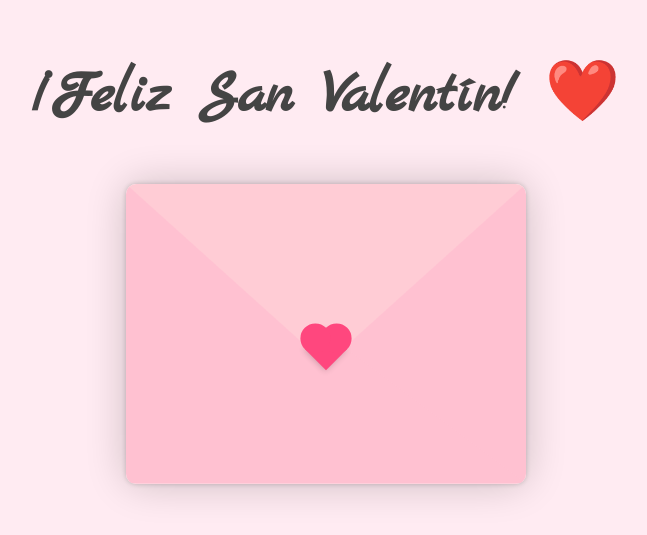
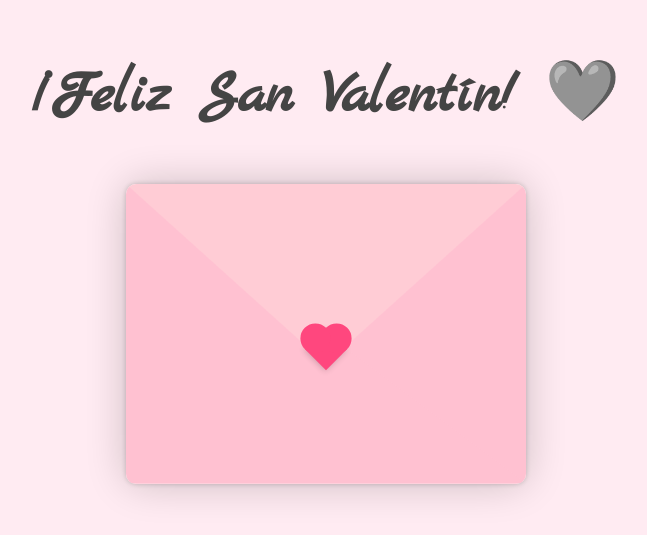
Before and after one commit to Spectrallllllll/Spectrallllllll.github.io, a plain HTML site: page index.html in a window 1280 px wide. Shown: the part 131-666 px from the top of the page, without its empty margins (314-961 px from the left). Drawn offline with Linux system fonts and the light colour scheme.

Commit message:
Change heart emoji in header from ❤️ to 🩶

```diff
--- a/index.html
+++ b/index.html
@@ -10,7 +10,7 @@
     <title>Carta de </title>
 </head>
 <body>
-    <h1>¡Feliz San Valentín! ❤️</h1>
+    <h1>¡Feliz San Valentín! 🩶</h1>
     <div class="container">
         <div class="envelope-wrapper ">
             <div class="envelope">
```
